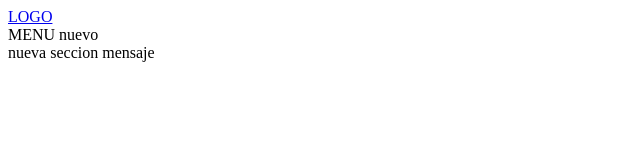
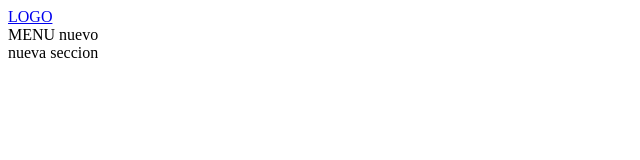
Before and after one commit to DiMxZ/SegundoRepositorio, a plain HTML site: page css/index.html in a window 1280 px wide. Shown: the full height of the page, 0-640 px from the left. Drawn offline with Linux system fonts and the light colour scheme.

Commit message:
actualizo

```diff
--- a/css/index.html
+++ b/css/index.html
@@ -11,7 +11,7 @@
         <nav>MENU nuevo</nav>
     </header>
     <section>
-        nueva seccion mensaje
+        nueva seccion
     </section>
 </body>
 </html>
```
